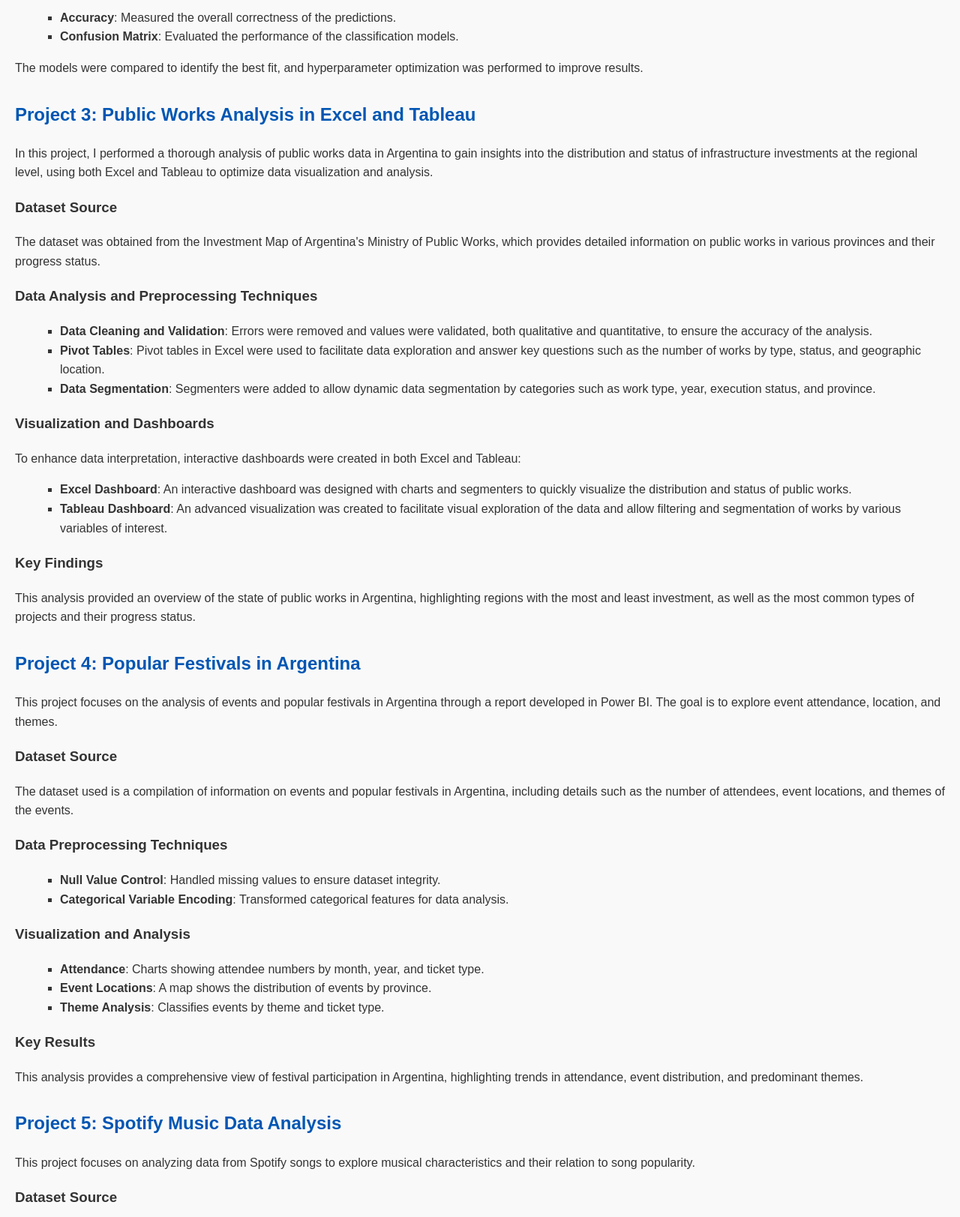
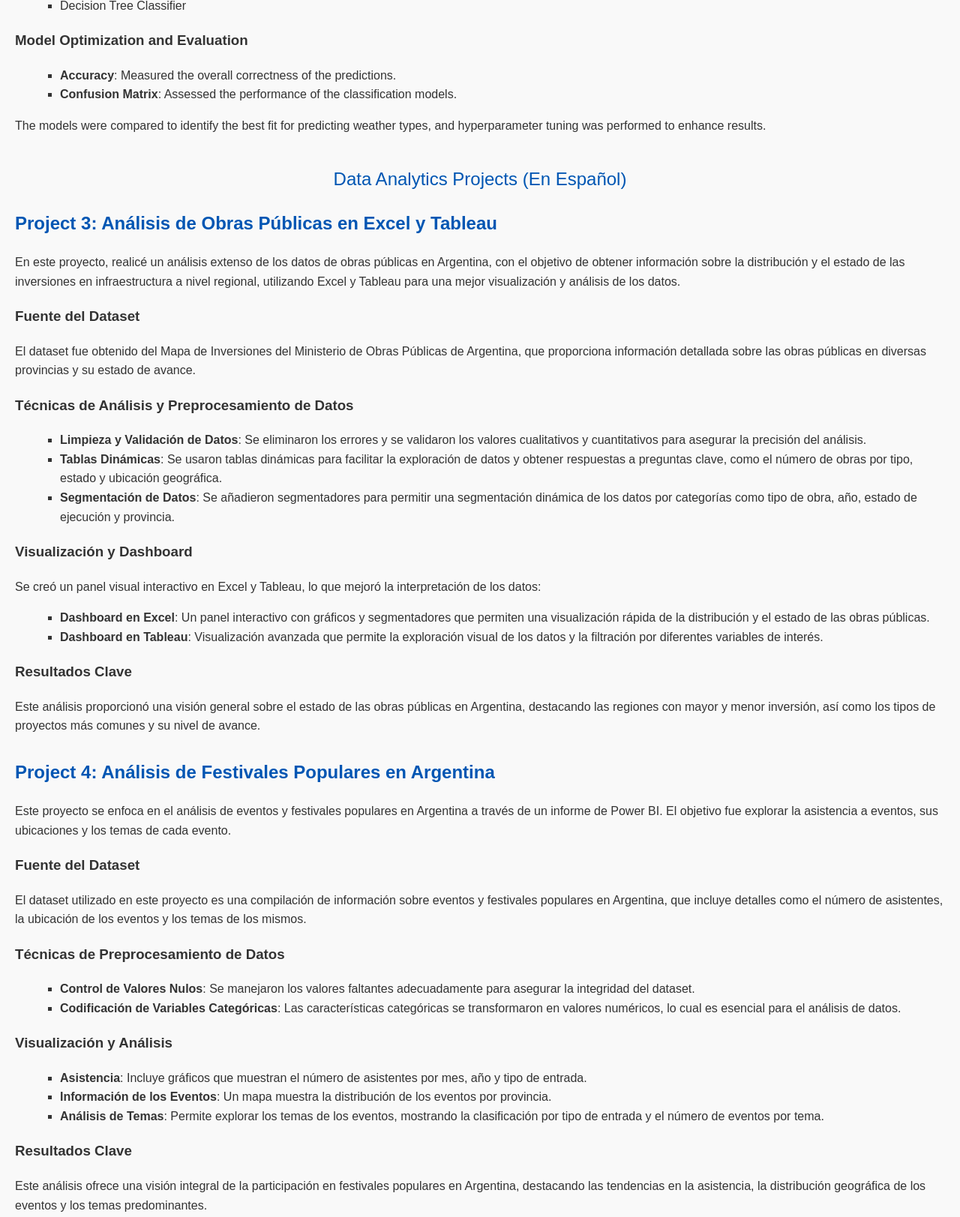
Before and after one commit to AlvarezLI/Portfolio_alvarezEN, a plain HTML site: page index.html in a window 1280 px wide. Shown: the part 1038-2661 px from the top of the page at 75% size. Drawn offline with Linux system fonts and the light colour scheme.

Commit message:
Update index.html

```diff
--- a/index.html
+++ b/index.html
@@ -15,6 +15,12 @@
         }
         h1 {
             color: #444;
+            text-align: center;
+        }
+        .section-title {
+            font-size: 24px;
+            color: #0056b3;
+            margin-top: 40px;
             text-align: center;
         }
         .project {
@@ -39,17 +45,19 @@
 <body>
     <h1>Luis Ignacio Alvarez Portfolio</h1>
 
+    <div class="section-title">Data Science Projects (In English)</div>
+
     <div class="project">
         <h2>Project 1: <a href="https://github.com/AlvarezLI/ProjectDS-Mushrooms" target="_blank">Mushroom Edibility Model</a></h2>
-        <p>This project is part of my final project for a Data Science course, where I classified different mushrooms based on their edibility.</p>
+        <p>This project is part of my final exam for a data science course, where I classified different mushrooms based on their edibility.</p>
 
         <h3>Dataset Source</h3>
-        <p>The dataset used is the <strong>mushroom classification dataset</strong> from Kaggle, which provides a comprehensive description of mushroom characteristics.</p>
+        <p>The dataset used in this project is the <strong>Mushroom Classification dataset</strong> from Kaggle, which provides a comprehensive description of mushroom characteristics.</p>
 
         <h3>Data Preprocessing Techniques</h3>
         <ul>
-            <li><strong>Null Value Checks</strong>: Ensured the integrity of the dataset by properly handling missing values.</li>
-            <li><strong>Categorical Variable Encoding</strong>: Transformed categorical features into numerical values for effective model training.</li>
+            <li><strong>Null Value Checks</strong>: Ensured the integrity of the dataset by handling missing values appropriately.</li>
+            <li><strong>Categorical Variable Encoding</strong>: Transformed categorical features into numerical values for effective machine learning training.</li>
         </ul>
 
         <h3>Machine Learning Algorithms</h3>
@@ -66,9 +74,9 @@
 
         <h3>Data Preprocessing Techniques</h3>
         <ul>
-            <li><strong>Missing Value Handling and Imputation</strong>: Addressed missing values to maintain the dataset's quality.</li>
-            <li><strong>Categorical Variable Encoding</strong>: Converted categorical variables into an appropriate format for model training.</li>
-            <li><strong>Outlier Removal</strong>: Applied the interquartile range (IQR) method to remove outliers.</li>
+            <li><strong>Null Value Handling and Imputation</strong>: Addressed missing values to maintain dataset quality.</li>
+            <li><strong>Categorical Variable Encoding</strong>: Converted categorical variables into a format suitable for model training.</li>
+            <li><strong>Outlier Removal</strong>: Applied the interquartile range (IQR) method to eliminate outliers.</li>
         </ul>
 
         <h3>Machine Learning Algorithms</h3>
@@ -82,81 +90,83 @@
         <h3>Model Optimization and Evaluation</h3>
         <ul>
             <li><strong>Accuracy</strong>: Measured the overall correctness of the predictions.</li>
-            <li><strong>Confusion Matrix</strong>: Evaluated the performance of the classification models.</li>
+            <li><strong>Confusion Matrix</strong>: Assessed the performance of the classification models.</li>
         </ul>
-        <p>The models were compared to identify the best fit, and hyperparameter optimization was performed to improve results.</p>
+        <p>The models were compared to identify the best fit for predicting weather types, and hyperparameter tuning was performed to enhance results.</p>
+    </div>
+
+    <div class="section-title">Data Analytics Projects (En Español)</div>
+
+    <div class="project">
+        <h2>Project 3: <a href="https://github.com/AlvarezLI/Excel-Tableau_PublicWorks" target="_blank">Análisis de Obras Públicas en Excel y Tableau</a></h2>
+        <p>En este proyecto, realicé un análisis extenso de los datos de obras públicas en Argentina, con el objetivo de obtener información sobre la distribución y el estado de las inversiones en infraestructura a nivel regional, utilizando Excel y Tableau para una mejor visualización y análisis de los datos.</p>
+
+        <h3>Fuente del Dataset</h3>
+        <p>El dataset fue obtenido del Mapa de Inversiones del Ministerio de Obras Públicas de Argentina, que proporciona información detallada sobre las obras públicas en diversas provincias y su estado de avance.</p>
+
+        <h3>Técnicas de Análisis y Preprocesamiento de Datos</h3>
+        <ul>
+            <li><strong>Limpieza y Validación de Datos</strong>: Se eliminaron los errores y se validaron los valores cualitativos y cuantitativos para asegurar la precisión del análisis.</li>
+            <li><strong>Tablas Dinámicas</strong>: Se usaron tablas dinámicas para facilitar la exploración de datos y obtener respuestas a preguntas clave, como el número de obras por tipo, estado y ubicación geográfica.</li>
+            <li><strong>Segmentación de Datos</strong>: Se añadieron segmentadores para permitir una segmentación dinámica de los datos por categorías como tipo de obra, año, estado de ejecución y provincia.</li>
+        </ul>
+
+        <h3>Visualización y Dashboard</h3>
+        <p>Se creó un panel visual interactivo en Excel y Tableau, lo que mejoró la interpretación de los datos:</p>
+        <ul>
+            <li><strong>Dashboard en Excel</strong>: Un panel interactivo con gráficos y segmentadores que permiten una visualización rápida de la distribución y el estado de las obras públicas.</li>
+            <li><strong>Dashboard en Tableau</strong>: Visualización avanzada que permite la exploración visual de los datos y la filtración por diferentes variables de interés.</li>
+        </ul>
+
+        <h3>Resultados Clave</h3>
+        <p>Este análisis proporcionó una visión general sobre el estado de las obras públicas en Argentina, destacando las regiones con mayor y menor inversión, así como los tipos de proyectos más comunes y su nivel de avance.</p>
     </div>
 
     <div class="project">
-        <h2>Project 3: <a href="https://github.com/AlvarezLI/Excel-Tableau_PublicWorks" target="_blank">Public Works Analysis in Excel and Tableau</a></h2>
-        <p>In this project, I performed a thorough analysis of public works data in Argentina to gain insights into the distribution and status of infrastructure investments at the regional level, using both Excel and Tableau to optimize data visualization and analysis.</p>
+        <h2>Project 4: <a href="https://github.com/AlvarezLI/PowerBi-CostumbresArg" target="_blank">Análisis de Festivales Populares en Argentina</a></h2>
+        <p>Este proyecto se enfoca en el análisis de eventos y festivales populares en Argentina a través de un informe de Power BI. El objetivo fue explorar la asistencia a eventos, sus ubicaciones y los temas de cada evento.</p>
 
-        <h3>Dataset Source</h3>
-        <p>The dataset was obtained from the Investment Map of Argentina's Ministry of Public Works, which provides detailed information on public works in various provinces and their progress status.</p>
+        <h3>Fuente del Dataset</h3>
+        <p>El dataset utilizado en este proyecto es una compilación de información sobre eventos y festivales populares en Argentina, que incluye detalles como el número de asistentes, la ubicación de los eventos y los temas de los mismos.</p>
 
-        <h3>Data Analysis and Preprocessing Techniques</h3>
+        <h3>Técnicas de Preprocesamiento de Datos</h3>
         <ul>
-            <li><strong>Data Cleaning and Validation</strong>: Errors were removed and values were validated, both qualitative and quantitative, to ensure the accuracy of the analysis.</li>
-            <li><strong>Pivot Tables</strong>: Pivot tables in Excel were used to facilitate data exploration and answer key questions such as the number of works by type, status, and geographic location.</li>
-            <li><strong>Data Segmentation</strong>: Segmenters were added to allow dynamic data segmentation by categories such as work type, year, execution status, and province.</li>
+            <li><strong>Control de Valores Nulos</strong>: Se manejaron los valores faltantes adecuadamente para asegurar la integridad del dataset.</li>
+            <li><strong>Codificación de Variables Categóricas</strong>: Las características categóricas se transformaron en valores numéricos, lo cual es esencial para el análisis de datos.</li>
         </ul>
 
-        <h3>Visualization and Dashboards</h3>
-        <p>To enhance data interpretation, interactive dashboards were created in both Excel and Tableau:</p>
+        <h3>Visualización y Análisis</h3>
         <ul>
-            <li><strong>Excel Dashboard</strong>: An interactive dashboard was designed with charts and segmenters to quickly visualize the distribution and status of public works.</li>
-            <li><strong>Tableau Dashboard</strong>: An advanced visualization was created to facilitate visual exploration of the data and allow filtering and segmentation of works by various variables of interest.</li>
+            <li><strong>Asistencia</strong>: Incluye gráficos que muestran el número de asistentes por mes, año y tipo de entrada.</li>
+            <li><strong>Información de los Eventos</strong>: Un mapa muestra la distribución de los eventos por provincia.</li>
+            <li><strong>Análisis de Temas</strong>: Permite explorar los temas de los eventos, mostrando la clasificación por tipo de entrada y el número de eventos por tema.</li>
         </ul>
 
-        <h3>Key Findings</h3>
-        <p>This analysis provided an overview of the state of public works in Argentina, highlighting regions with the most and least investment, as well as the most common types of projects and their progress status.</p>
+        <h3>Resultados Clave</h3>
+        <p>Este análisis ofrece una visión integral de la participación en festivales populares en Argentina, destacando las tendencias en la asistencia, la distribución geográfica de los eventos y los temas predominantes.</p>
     </div>
 
     <div class="project">
-        <h2>Project 4: <a href="https://github.com/AlvarezLI/PowerBi-CostumbresArg" target="_blank">Popular Festivals in Argentina</a></h2>
-        <p>This project focuses on the analysis of events and popular festivals in Argentina through a report developed in Power BI. The goal is to explore event attendance, location, and themes.</p>
+        <h2>Project 5: <a href="https://github.com/AlvarezLI/PowerBI_Spotify" target="_blank">Análisis de Datos Musicales de Spotify</a></h2>
+        <p>Este proyecto se enfoca en analizar los datos de canciones de Spotify, con el objetivo de explorar las características musicales y su relación con la popularidad de las canciones.</p>
 
-        <h3>Dataset Source</h3>
-        <p>The dataset used is a compilation of information on events and popular festivals in Argentina, including details such as the number of attendees, event locations, and themes of the events.</p>
+        <h3>Fuente del Dataset</h3>
+        <p>El dataset utilizado en este proyecto fue descargado de <a href="https://www.kaggle.com/datasets" target="_blank">Kaggle</a>, y contiene información detallada sobre canciones populares en Spotify.</p>
 
-        <h3>Data Preprocessing Techniques</h3>
+        <h3>Preprocesamiento de Datos</h3>
         <ul>
-            <li><strong>Null Value Control</strong>: Handled missing values to ensure dataset integrity.</li>
-            <li><strong>Categorical Variable Encoding</strong>: Transformed categorical features for data analysis.</li>
+            <li><strong>Normalización de Variables</strong>: Se normalizaron las características de las canciones, como el tempo, la energía y la valencia.</li>
+            <li><strong>Transformación de Variables Categóricas</strong>: Las características de las canciones fueron transformadas en formatos apropiados para análisis.</li>
         </ul>
 
-        <h3>Visualization and Analysis</h3>
+        <h3>Visualización y Análisis</h3>
         <ul>
-            <li><strong>Attendance</strong>: Charts showing attendee numbers by month, year, and ticket type.</li>
-            <li><strong>Event Locations</strong>: A map shows the distribution of events by province.</li>
-            <li><strong>Theme Analysis</strong>: Classifies events by theme and ticket type.</li>
+            <li><strong>Correlaciones</strong>: Se analizaron las correlaciones entre las diferentes características musicales y la popularidad de las canciones.</li>
+            <li><strong>Dashboard en Power BI</strong>: Se creó un tablero interactivo que muestra los datos de canciones más populares y sus características.</li>
         </ul>
 
-        <h3>Key Results</h3>
-        <p>This analysis provides a comprehensive view of festival participation in Argentina, highlighting trends in attendance, event distribution, and predominant themes.</p>
-    </div>
-
-    <div class="project">
-        <h2>Project 5: <a href="https://github.com/AlvarezLI/PowerBI_Spotify" target="_blank">Spotify Music Data Analysis</a></h2>
-        <p>This project focuses on analyzing data from Spotify songs to explore musical characteristics and their relation to song popularity.</p>
-
-        <h3>Dataset Source</h3>
-        <p>The dataset used was downloaded from <a href="https://www.kaggle.com/datasets/nelgiriyewithana/top-spotify-songs-2023" target="_blank">Kaggle</a>, which provides information on song characteristics such as tempo, valence, energy, and popularity.</p>
-
-        <h3>Data Preprocessing Techniques</h3>
-        <ul>
-            <li><strong>Data Extraction</strong>: Relevant song data was extracted for analysis.</li>
-            <li><strong>Data Visualization</strong>: Visualizations explored the distribution of musical characteristics and their relation to popularity.</li>
-        </ul>
-
-        <h3>Visualization and Analysis</h3>
-        <ul>
-            <li><strong>Tempo Distribution</strong>: A histogram shows tempo distribution among songs.</li>
-            <li><strong>Energy vs. Popularity</strong>: A scatter plot illustrates the relationship between song energy and popularity.</li>
-        </ul>
-
-        <h3>Key Results</h3>
-        <p>This analysis provides insights into how musical characteristics influence song popularity on Spotify, revealing trends across different genres.</p>
+        <h3>Resultados Clave</h3>
+        <p>Los resultados proporcionaron información sobre qué características musicales se correlacionan más estrechamente con la popularidad de las canciones en Spotify, lo que ofrece insights valiosos para artistas y productores musicales.</p>
     </div>
 
 </body>
```
